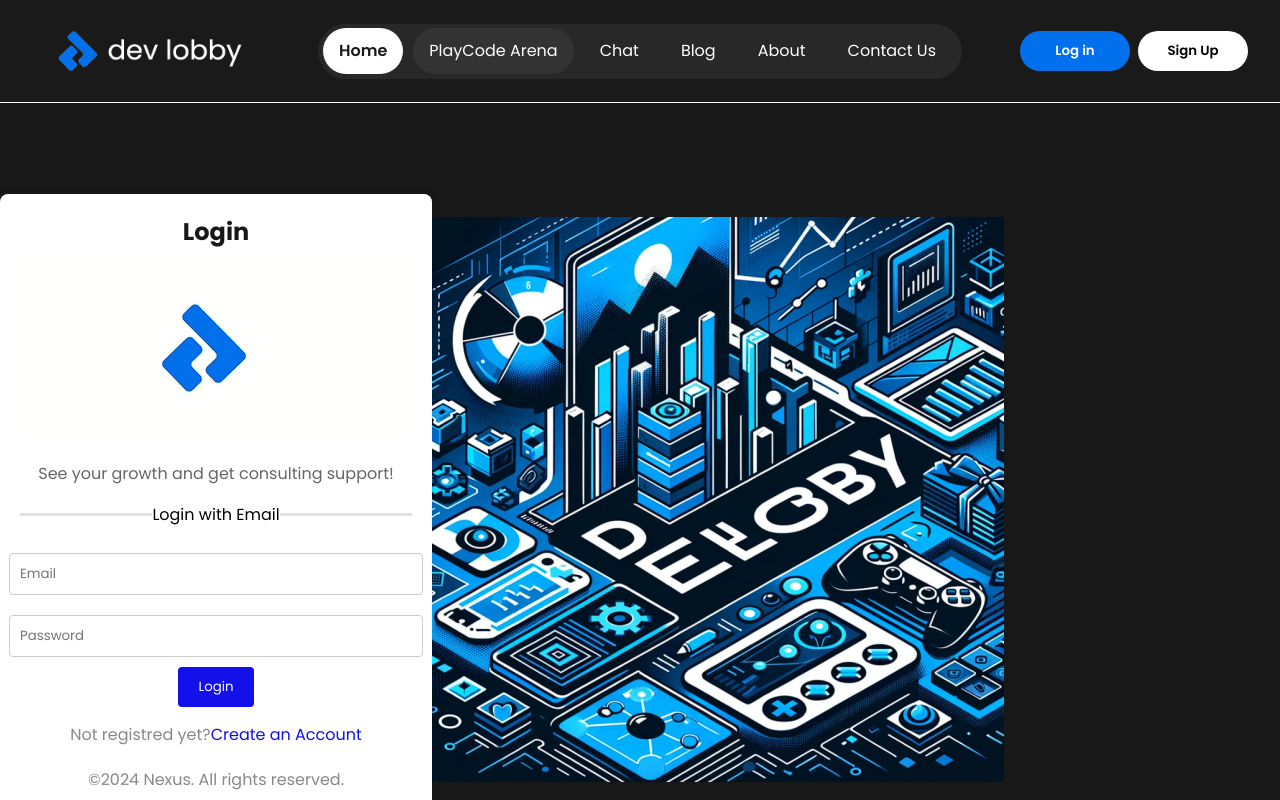
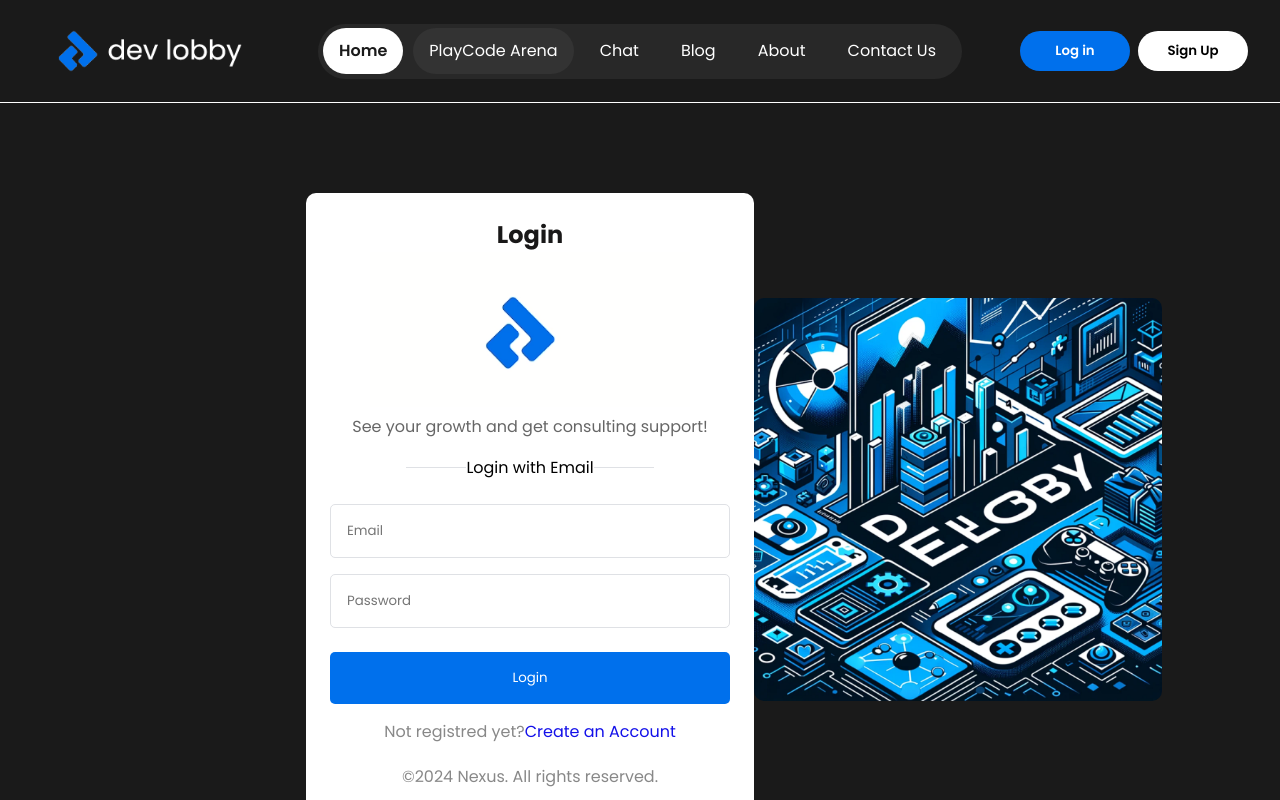
Before and after one commit to edberv1/DevLobby, a React (Create React App) app: page /login in a window 1280 px wide. Shown: the top 800 px of the page. Built offline with nearby package versions, Linux system fonts and the light colour scheme.

Commit message:
disa rregullime perfundimtare ne scss

```diff
--- a/src/components/organisms/Login/Login.scss
+++ b/src/components/organisms/Login/Login.scss
@@ -6,24 +6,35 @@ $secondary-color: #1310e9;
   justify-content: center;
   align-items: center;
   height: 100vh;
-  background-color: $primary-color;
+  padding: 2vh;
+  padding-top: 0;
+  background-color: #1a1a1a;
+
+  .login-image-section img {
+    height: 90vh;
+    width: 80%;
+    max-width: 700px;
+    max-height: 620px;
+    border-radius: 10px;
+  }
 
   .login-form {
-    background-color: #fff;
-    padding: 20px;
-    border-radius: 8px;
-    box-shadow: 0 0 10px rgba(0, 0, 0, 0.1);
+    background: white;
+    padding: 1.5rem;
+    border-radius: 10px;
+    margin-left: 290px;
+    width: 100%;
+    max-width: 400px;
     text-align: center;
+    img {
+      width: 320px;
+    }
 
     h2 {
       color: $primary-color;
     }
 
-    img {
-      max-width: 100%;
-      height: auto;
-      margin-bottom: 15px;
-    }
+
 
     p {
       color: #666;
@@ -37,13 +48,21 @@ $secondary-color: #1310e9;
       hr {
         flex-grow: 1;
         border: none;
-        border-top: 3px solid #dfe1e5;
+        border-top: 1px solid #dfe1e5;
       }
 
-      span {
-        display: inline-block;
-        margin: 0 10px;
-        color: #888;
+      &:before,
+      &:after {
+        content: "";
+        flex-grow: 1;
+      }
+
+      &:before {
+        margin-right: 1rem;
+      }
+
+      &:after {
+        margin-left: 1rem;
       }
     }
 
@@ -54,25 +73,27 @@ $secondary-color: #1310e9;
 
       input {
         width: 100%;
-        padding: 10px;
-        margin: 10px 0;
-        border: 1px solid #ccc;
-        border-radius: 4px;
-        outline: none;
+        padding: 1rem;
+        margin: 0.5rem 0;
+        border: 1px solid #dfe1e5;
+        border-radius: 5px;
+        box-sizing: border-box;
       }
 
-      button.login-btn {
-        background-color: $secondary-color;
-        color: #fff;
-        padding: 10px 20px;
+
+      .login-btn {
+        background-color: #0070ec;
+        color: white;
+        padding: 1rem 2rem;
         border: none;
-        border-radius: 4px;
+        border-radius: 5px;
+        margin-top: 1rem;
         cursor: pointer;
-        transition: background-color 0.3s;
-
-        &:hover {
-          background-color: darken($secondary-color, 10%);
-        }
+        width: 100%;
+      }
+      .login-btn:hover {
+        background-color: blue;
+        transition: 0.5s;
       }
     }
 
@@ -104,4 +125,5 @@ $secondary-color: #1310e9;
       height: auto;
     }
   }
+
 }
```
